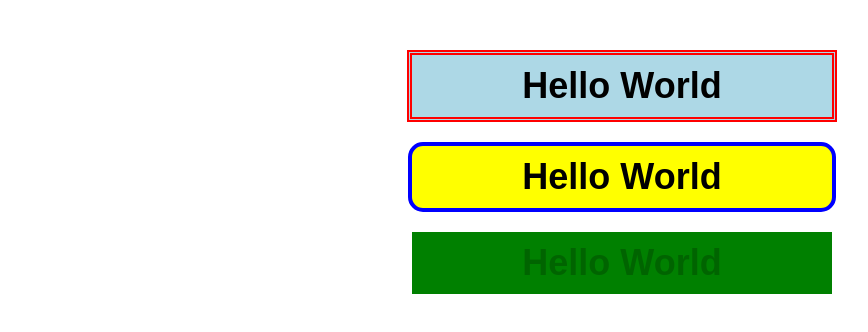
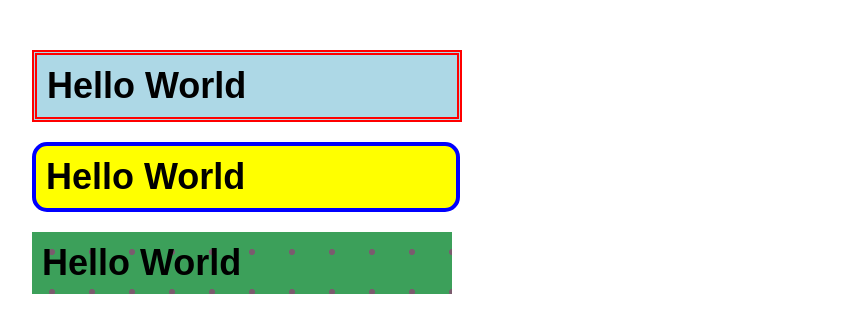
Before and after one commit to pers345/exercise12, a plain HTML site: page index.html in a window 1280 px wide. Shown: the whole page, without its empty margins (18-886 px from the left). Drawn offline with Linux system fonts and the light colour scheme.

Commit message:
Update index.html

```diff
--- a/index.html
+++ b/index.html
@@ -4,16 +4,16 @@
   <title>Hello World Styling</title>
   <style>
     body {
-      text-align: center;
       font-family: Arial, sans-serif;
       margin-top: 50px;
+      margin-left: 50px;
     }
     .box1, .box2, .box3 {
       width: 400px;
-      margin: 20px auto;
+      margin: 20px 0;
       font-size: 36px;
       font-weight: bold;
-      text-align: center;
+      text-align: left;
       padding: 10px;
     }
     .box1 {
@@ -25,11 +25,15 @@
       border: 4px solid blue;
       border-radius: 15px;
     }
-    .box3 {
-      background-color: green;
-      color: darkgreen;
-      background-image: radial-gradient(brown 15%);
-      background-size: 30px 30px;
+     .box3 {
+      font-size: 36px;
+      font-weight: bold;
+      text-align: left;
+      padding: 10px;
+      background-color: #3ca05a;
+      background-image: radial-gradient(#7b5b6e 10%, transparent 11%);
+      background-size: 40px 40px;
+      color: black;
       border: none;
     }
   </style>
@@ -38,6 +42,5 @@
   <div class="box1">Hello World</div>
   <div class="box2">Hello World</div>
   <div class="box3">Hello World</div>
-
 </body>
 </html>
```
